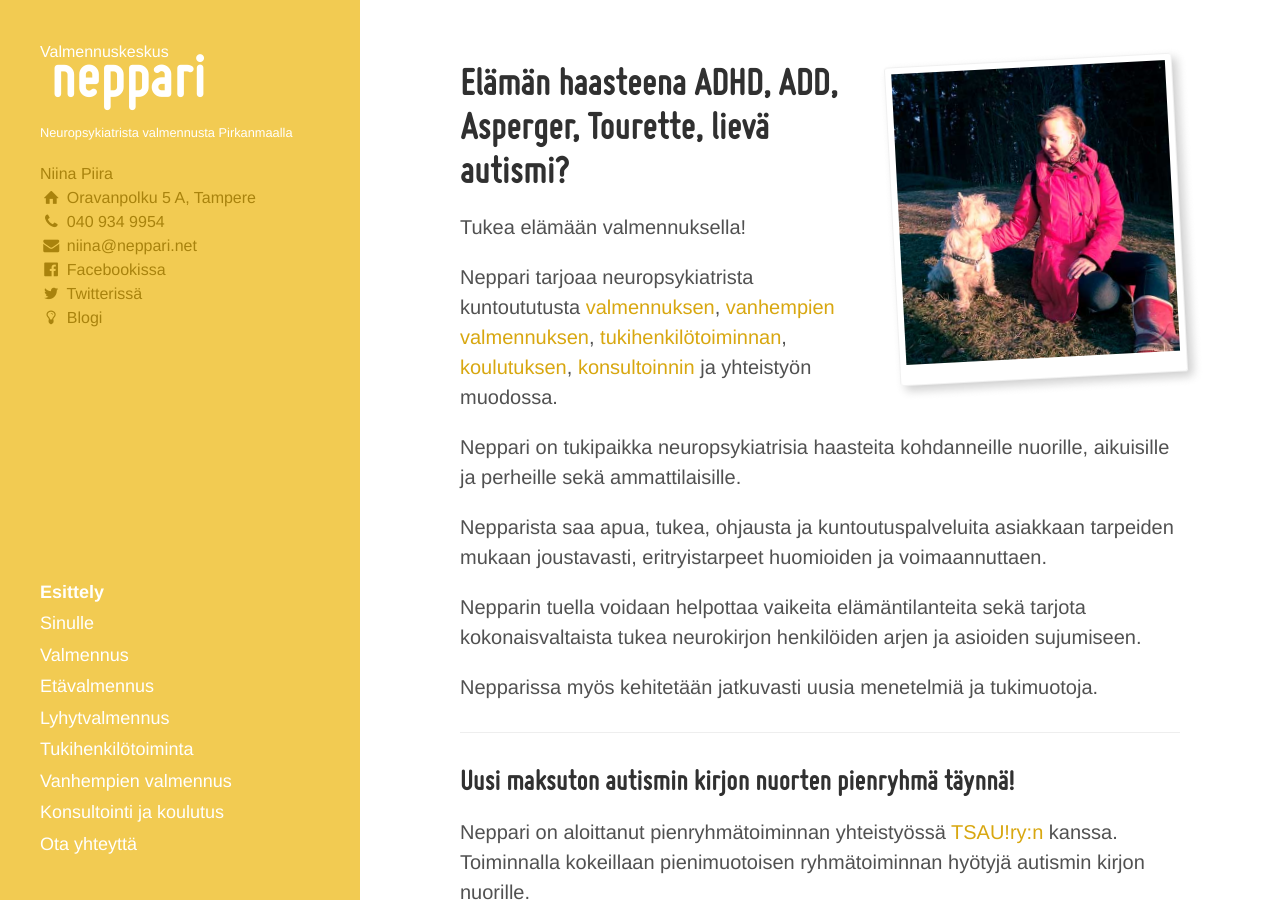
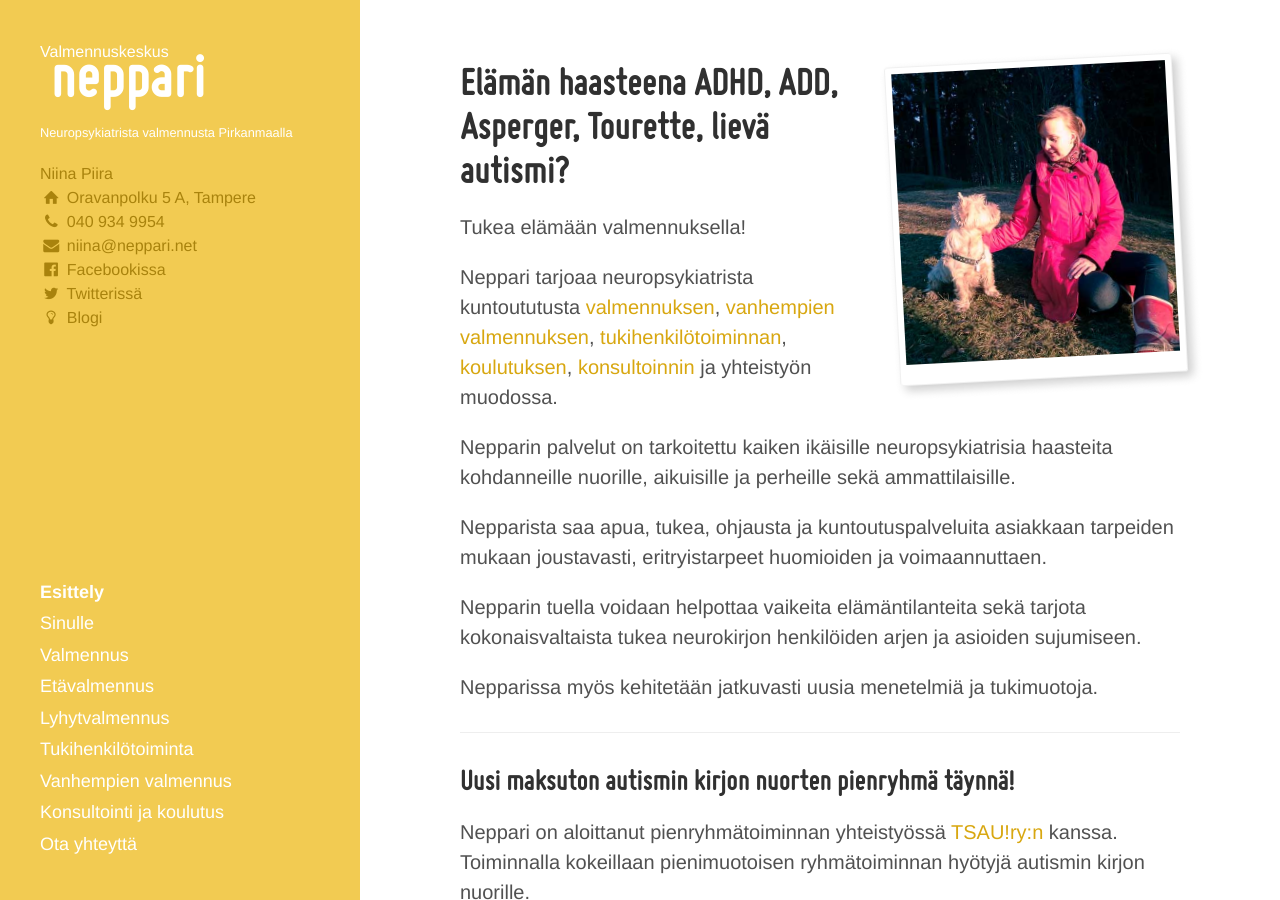
Before and after one commit to niinapiira/neppari.net, a Jekyll site: the page built from index.md, in a window 1280 px wide and 900 px high. Built offline with Jekyll 4.4.1, drawn with Linux system fonts in a browser that asks for light colours.

Commit message:
Updated index.md

```diff
--- a/index.md
+++ b/index.md
@@ -23,7 +23,7 @@ Tukea elämään valmennuksella!
 
 Neppari tarjoaa neuropsykiatrista kuntoututusta [valmennuksen](/valmennus), [vanhempien valmennuksen](/vanhempien-valmennus), [tukihenkilötoiminnan](/ammatillinen-tukihenkilotoiminta), [koulutuksen](/konsultointi-ja-koulutus), [konsultoinnin](/konsultointi-ja-koulutus) ja yhteistyön muodossa.
 
-Neppari on tukipaikka neuropsykiatrisia haasteita kohdanneille nuorille, aikuisille ja perheille sekä ammattilaisille.
+Nepparin palvelut on tarkoitettu kaiken ikäisille neuropsykiatrisia haasteita kohdanneille nuorille, aikuisille ja perheille sekä ammattilaisille.
 
 Nepparista saa apua, tukea, ohjausta ja kuntoutuspalveluita asiakkaan tarpeiden mukaan joustavasti, eritryistarpeet huomioiden ja voimaannuttaen.
 
```
